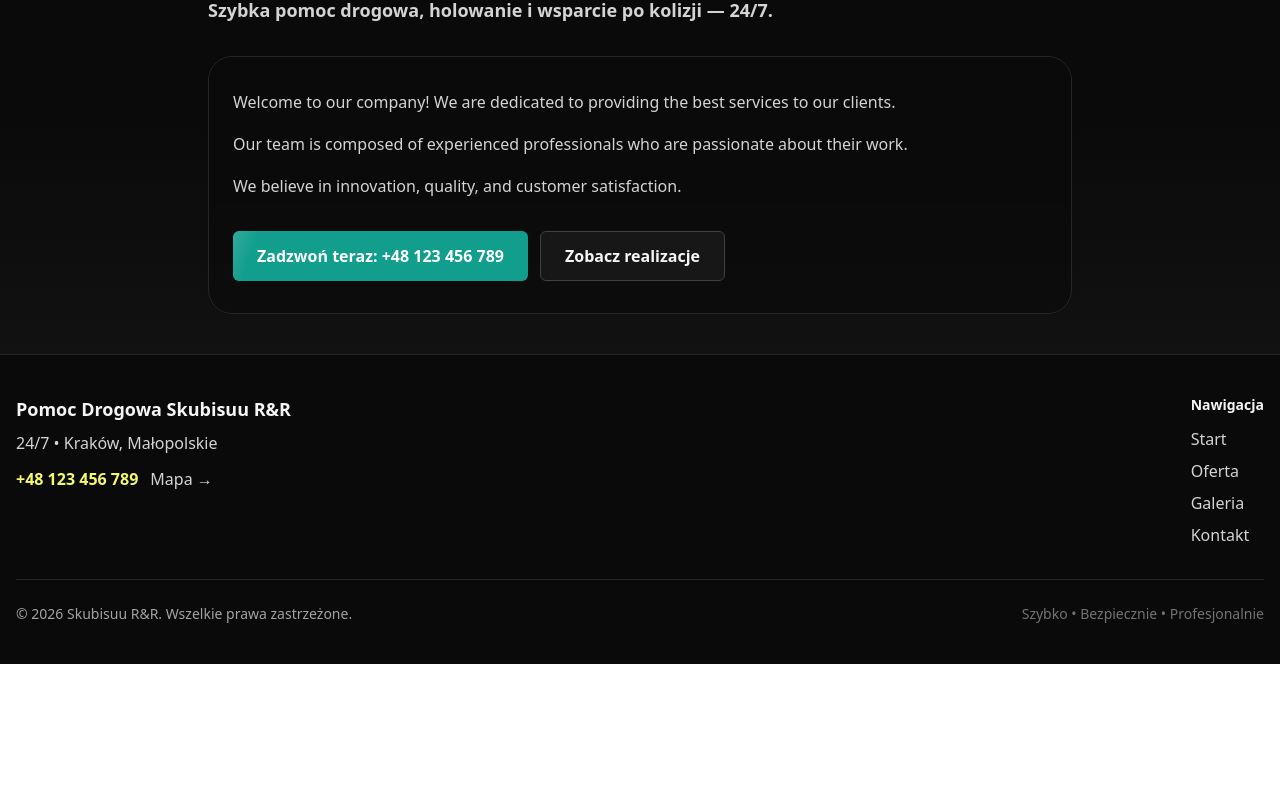
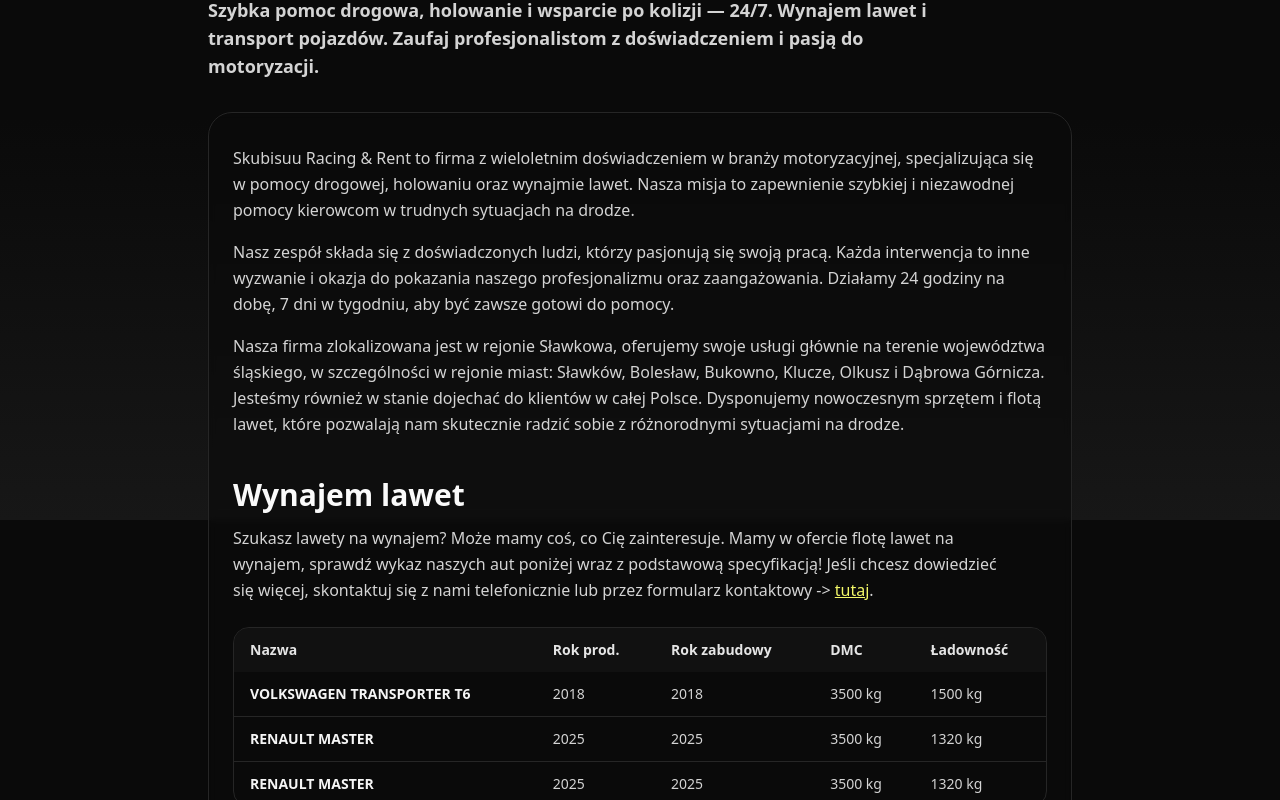
Before and after one commit to infanymous/skubisuu, a Next.js app: page /about in a window 1280 px wide. Shown: the part 280-1080 px from the top of the page. Before the commit the page ends 944 px from the top, so only its background shows below. Built offline with nearby package versions, Linux system fonts and the light colour scheme.

Commit message:
change description of company

```diff
--- a/src/app/about/page.tsx
+++ b/src/app/about/page.tsx
@@ -3,6 +3,30 @@ import Link from 'next/link';
 const AboutPage = () => {
     const phoneDisplay = '+48 123 456 789';
     const phoneHref = 'tel:+48123456789';
+
+    const fleet = [
+        {
+            name: 'VOLKSWAGEN TRANSPORTER T6',
+            productionYear: '2018',
+            buildYear: '2018',
+            dmc: '3500 kg',
+            payload: '1500 kg',
+        },
+        {
+            name: 'RENAULT MASTER',
+            productionYear: '2025',
+            buildYear: '2025',
+            dmc: '3500 kg',
+            payload: '1320 kg',
+        },
+        {
+            name: 'RENAULT MASTER',
+            productionYear: '2025',
+            buildYear: '2025',
+            dmc: '3500 kg',
+            payload: '1320 kg',
+        },
+    ] as const;
 
     return (
         <div className="about-page">
@@ -16,20 +40,69 @@ const AboutPage = () => {
                     Kim jesteśmy?
                 </h1>
                 <p className="mt-4 text-lg font-semibold text-neutral-300 max-w-3xl">
-                    Szybka pomoc drogowa, holowanie i wsparcie po kolizji — 24/7.
+                    Szybka pomoc drogowa, holowanie i wsparcie po kolizji — 24/7. Wynajem lawet i transport pojazdów. Zaufaj profesjonalistom z doświadczeniem i pasją do motoryzacji.
                 </p>
 
                 <div className="mt-8 rounded-3xl border border-neutral-800 bg-neutral-950/60 backdrop-blur-sm px-6 py-8 shadow-sm">
                     <div className="space-y-4 text-neutral-300 leading-relaxed">
                         <p>
-                            Welcome to our company! We are dedicated to providing the best services to our clients.
+                            Skubisuu Racing &amp; Rent to firma z wieloletnim doświadczeniem w branży motoryzacyjnej, specjalizująca się w pomocy drogowej, holowaniu oraz wynajmie lawet. Nasza misja to zapewnienie szybkiej i niezawodnej pomocy kierowcom w trudnych sytuacjach na drodze.
                         </p>
                         <p>
-                            Our team is composed of experienced professionals who are passionate about their work.
+                            Nasz zespół składa się z doświadczonych ludzi, którzy pasjonują się swoją pracą. Każda interwencja to inne wyzwanie i okazja do pokazania naszego profesjonalizmu oraz zaangażowania. Działamy 24 godziny na dobę, 7 dni w tygodniu, aby być zawsze gotowi do pomocy.
                         </p>
                         <p>
-                            We believe in innovation, quality, and customer satisfaction.
+                            Nasza firma zlokalizowana jest w rejonie Sławkowa, oferujemy swoje usługi głównie na terenie województwa śląskiego, w szczególności w rejonie miast: Sławków, Bolesław, Bukowno, Klucze, Olkusz i Dąbrowa Górnicza. Jesteśmy również w stanie dojechać do klientów w całej Polsce. Dysponujemy nowoczesnym sprzętem i flotą lawet, które pozwalają nam skutecznie radzić sobie z różnorodnymi sytuacjami na drodze.
                         </p>
+                    </div>
+
+                    <div className="mt-10">
+                        <h2 className="text-2xl sm:text-3xl font-bold text-neutral-50">
+                            Wynajem lawet
+                        </h2>
+                        <p className="mt-3 text-neutral-300 leading-relaxed max-w-3xl">
+                            Szukasz lawety na wynajem? Może mamy coś, co Cię zainteresuje. Mamy w ofercie flotę lawet na wynajem, sprawdź wykaz naszych aut poniżej wraz z
+                            podstawową specyfikacją! Jeśli chcesz dowiedzieć się więcej, skontaktuj się z nami telefonicznie lub przez formularz kontaktowy -&gt; <Link href="/contact" className="text-secondary underline">tutaj</Link>.
+                        </p>
+
+                        <div className="mt-6 overflow-hidden rounded-2xl border border-neutral-800 bg-neutral-950/40">
+                            <div className="overflow-x-auto">
+                                <table className="min-w-full text-left text-sm">
+                                    <thead className="bg-neutral-900/60 text-neutral-200">
+                                        <tr>
+                                            <th scope="col" className="px-4 py-3 font-semibold">
+                                                Nazwa
+                                            </th>
+                                            <th scope="col" className="px-4 py-3 font-semibold whitespace-nowrap">
+                                                Rok prod.
+                                            </th>
+                                            <th scope="col" className="px-4 py-3 font-semibold whitespace-nowrap">
+                                                Rok zabudowy
+                                            </th>
+                                            <th scope="col" className="px-4 py-3 font-semibold whitespace-nowrap">
+                                                DMC
+                                            </th>
+                                            <th scope="col" className="px-4 py-3 font-semibold whitespace-nowrap">
+                                                Ładowność
+                                            </th>
+                                        </tr>
+                                    </thead>
+                                    <tbody className="divide-y divide-neutral-800 text-neutral-300">
+                                        {fleet.map((row, i) => (
+                                            <tr key={`${row.name}-${i}`} className="hover:bg-neutral-900/40">
+                                                <td className="px-4 py-3 font-semibold text-neutral-100">
+                                                    {row.name}
+                                                </td>
+                                                <td className="px-4 py-3 whitespace-nowrap">{row.productionYear}</td>
+                                                <td className="px-4 py-3 whitespace-nowrap">{row.buildYear}</td>
+                                                <td className="px-4 py-3 whitespace-nowrap">{row.dmc}</td>
+                                                <td className="px-4 py-3 whitespace-nowrap">{row.payload}</td>
+                                            </tr>
+                                        ))}
+                                    </tbody>
+                                </table>
+                            </div>
+                        </div>
                     </div>
 
                     <div className="mt-8 flex flex-col sm:flex-row gap-3">
```
Also changed, not shown: 9 other files (tests, documents, lock files or other folders).
